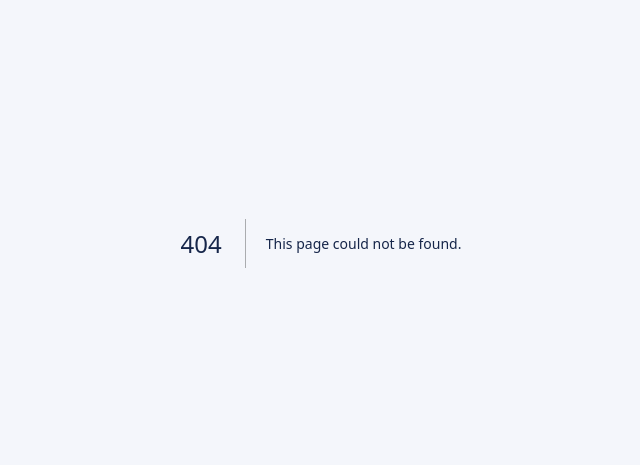
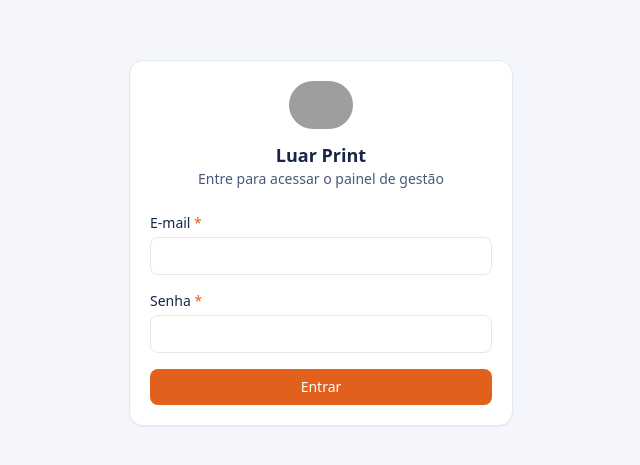
Before and after one commit to davidwanderson10/appluar, a Next.js app: page /login in a window 1280 px wide. Before the commit this address had no page. Shown: the part 157-622 px from the top of the page, without its empty margins (319-959 px from the left). Built offline with nearby package versions, Linux system fonts and the light colour scheme; grey boxes are pictures that could not be loaded.

Commit message:
Add login page/action and authenticated app layout

```diff
--- /dev/null
+++ b/src/app/(app)/layout.tsx
@@ -0,0 +1,10 @@
+import { Sidebar } from "@/components/Sidebar";
+
+export default function AppLayout({ children }: { children: React.ReactNode }) {
+  return (
+    <div className="flex min-h-screen">
+      <Sidebar />
+      <div className="flex-1">{children}</div>
+    </div>
+  );
+}
--- /dev/null
+++ b/src/app/login/actions.ts
@@ -0,0 +1,19 @@
+"use server";
+
+import { redirect } from "next/navigation";
+import { createClient } from "@/lib/supabase/server";
+
+export async function login(formData: FormData) {
+  const email = String(formData.get("email") ?? "");
+  const password = String(formData.get("password") ?? "");
+  const redirectTo = String(formData.get("redirect") ?? "/dashboard");
+
+  const supabase = await createClient();
+  const { error } = await supabase.auth.signInWithPassword({ email, password });
+
+  if (error) {
+    redirect(`/login?error=${encodeURIComponent(error.message)}&redirect=${encodeURIComponent(redirectTo)}`);
+  }
+
+  redirect(redirectTo);
+}
--- /dev/null
+++ b/src/app/login/page.tsx
@@ -0,0 +1,50 @@
+import Image from "next/image";
+import { login } from "./actions";
+import { Input, Label, FieldGroup } from "@/components/ui/Field";
+import { Button } from "@/components/ui/Button";
+import { Card } from "@/components/ui/Card";
+
+export default async function LoginPage({
+  searchParams,
+}: {
+  searchParams: Promise<{ error?: string; redirect?: string }>;
+}) {
+  const params = await searchParams;
+
+  return (
+    <main className="flex min-h-screen items-center justify-center bg-bg px-4">
+      <Card className="w-full max-w-sm">
+        <div className="mb-6 flex flex-col items-center text-center">
+          <Image src="/logo-badge.png" alt="Luar Print" width={64} height={64} className="mb-3 rounded-full" priority />
+          <h1 className="text-lg font-semibold text-text">Luar Print</h1>
+          <p className="text-sm text-muted">Entre para acessar o painel de gestão</p>
+        </div>
+
+        {params.error && (
+          <div className="mb-4 rounded-lg border border-red-500/30 bg-red-500/10 px-3 py-2 text-sm text-red-500">
+            Não foi possível entrar. Verifique o e-mail e a senha.
+          </div>
+        )}
+
+        <form action={login}>
+          <input type="hidden" name="redirect" value={params.redirect ?? "/dashboard"} />
+          <FieldGroup>
+            <Label htmlFor="email" required>
+              E-mail
+            </Label>
+            <Input id="email" name="email" type="email" required autoComplete="email" />
+          </FieldGroup>
+          <FieldGroup>
+            <Label htmlFor="password" required>
+              Senha
+            </Label>
+            <Input id="password" name="password" type="password" required autoComplete="current-password" />
+          </FieldGroup>
+          <Button type="submit" className="w-full">
+            Entrar
+          </Button>
+        </form>
+      </Card>
+    </main>
+  );
+}
```
